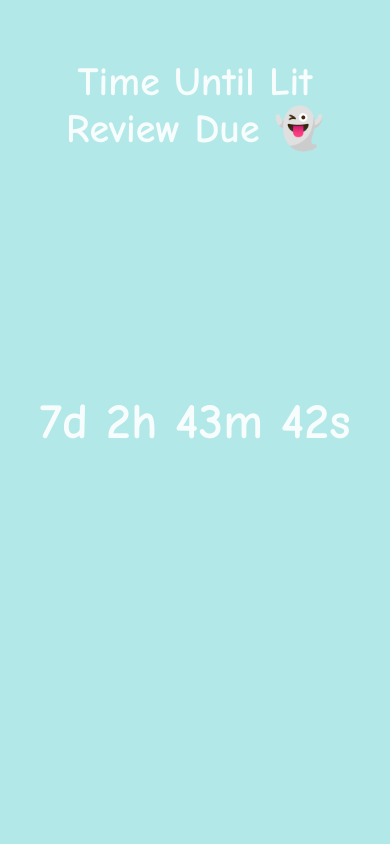
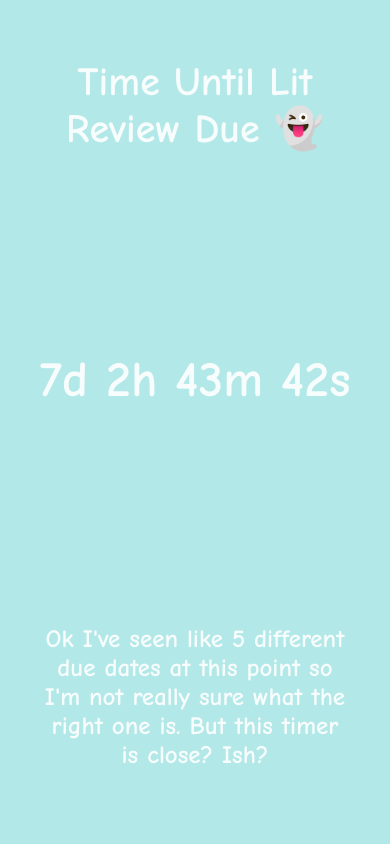
Before and after one commit to JaGure/Ponzy-Lit-Review-Countdown, a website built with Parcel: page index.html in a window 390 px wide. Built offline with nearby package versions, Linux system fonts and the light colour scheme.

Commit message:
Added a lil message at the bottom and also more prettifying

```diff
--- a/index.html
+++ b/index.html
@@ -1,11 +1,11 @@
 <!DOCTYPE html>
 <html lang="en">
   <head>
-    <meta charset="UTF-8">
-    <meta name="viewport" content="width=device-width, initial-scale=1.0">
+    <meta charset="UTF-8" />
+    <meta name="viewport" content="width=device-width, initial-scale=1.0" />
     <title>PONZY COUNTDOWN</title>
-    <link rel="icon" type="image/png" href="favicon.ico">
-    <link rel="stylesheet" type="text/css" href="styles.css">
+    <link rel="icon" type="image/png" href="favicon.ico" />
+    <link rel="stylesheet" type="text/css" href="styles.css" />
   </head>
   <body>
     <div id="container">
@@ -13,8 +13,17 @@
         <p id="title-text">Time Until Lit Review Due 👻</p>
       </div>
       <div id="timer-box" class="text-box">
-            <noscript>Please enable Javascript in your browser to view this content.</noscript>
+        <noscript
+          >Please enable Javascript in your browser to view this
+          content.</noscript
+        >
         <p id="timer-text">Loading Timer...</p>
+      </div>
+      <div id="msg-box" class="text-box">
+        <p id="msg">
+          Ok I've seen like 5 different due dates at this point so I'm not
+          really sure what the right one is. But this timer is close? Ish?
+        </p>
       </div>
     </div>
 
--- a/styles.css
+++ b/styles.css
@@ -1,5 +1,5 @@
 @font-face {
-    font-family: 'Comic Sans MS';
+  font-family: "Comic Sans MS";
   src: url("ComicSans.ttf");
 }
 
@@ -58,8 +58,23 @@ body {
   font-size: 75px;
 }
 
+#msg-box {
+  grid-column-start: body-col-start;
+  grid-column-end: body-col-end;
+  grid-row-start: body-row-end;
+  grid-row-end: 4;
+}
+
+#msg {
+  font-size: 25px;
+}
+
 @media (max-width: 500px) {
   #title-text {
     font-size: 40px;
   }
+
+  #container {
+    grid-template-rows: 25% [body-row-start] auto [body-row-end] 35%;
   }
+}
```
Lines whose indentation alone changed are shown as unchanged.
